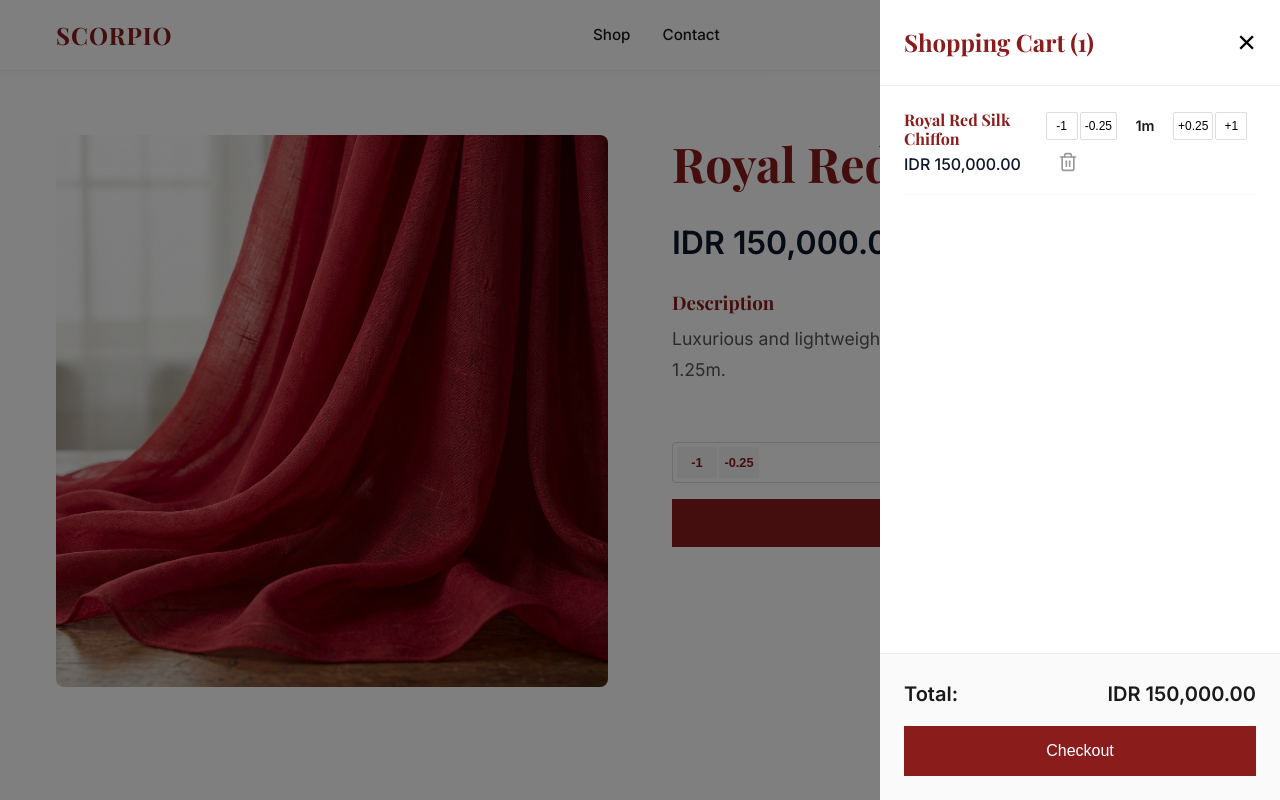
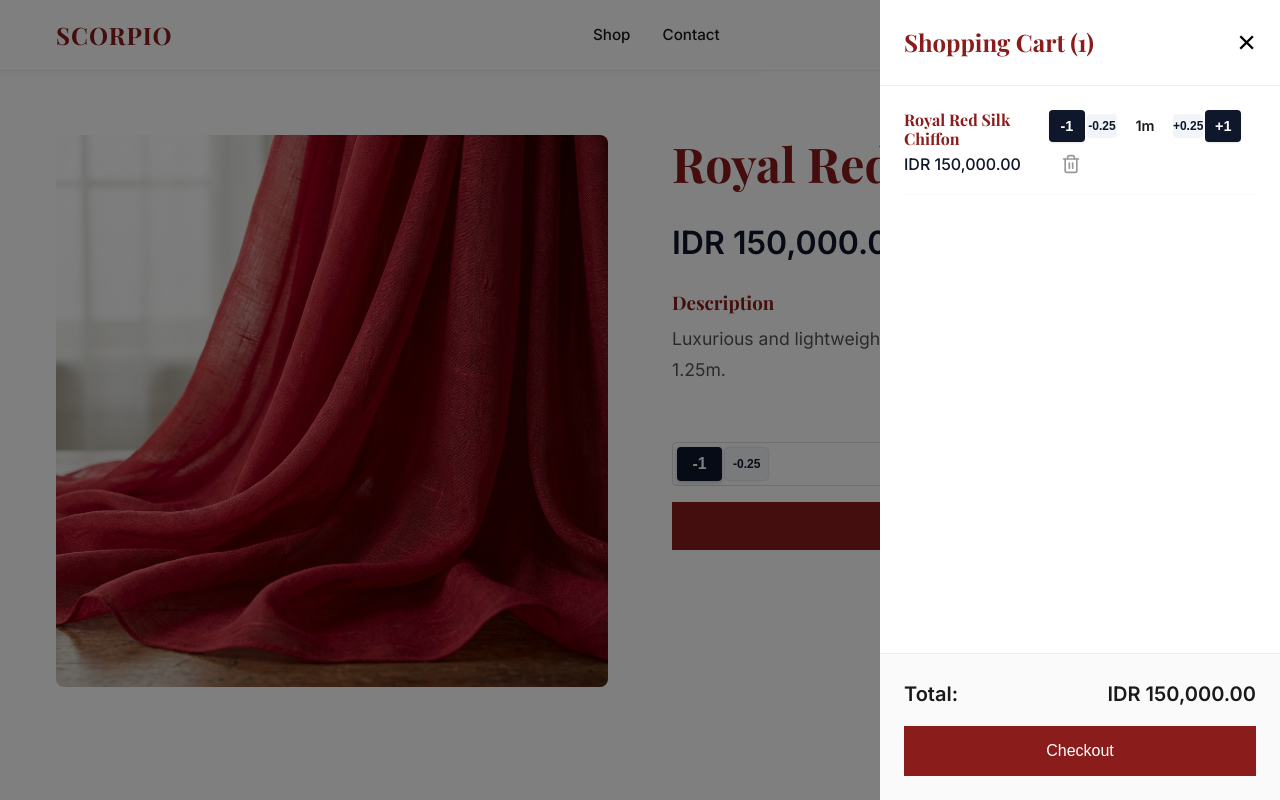
Before and after one commit to AaronDesuu/fabric-web, a Next.js app: page /en/shop/silk-chiffon-red in a window 1280 px wide. Both pictures are taken after a click on the button "ADD TO CART". Built offline with nearby package versions, Linux system fonts and the light colour scheme.

Commit message:
feat: Introduce `AddToCart` component with quantity controls and `CartSidebar` for displaying and managing cart items.

```diff
--- a/components/AddToCart.js
+++ b/components/AddToCart.js
@@ -26,8 +26,8 @@ export default function AddToCart({ product, label }) {
         <div className={styles.container}>
             <div className={styles.quantityControl}>
                 <div className={styles.buttonGroup}>
-                    <button onClick={() => updateQuantity(-1)} className={styles.qtyBtn} title="-1m">-1</button>
-                    <button onClick={() => updateQuantity(-0.25)} className={styles.qtyBtn} title="-0.25m">-0.25</button>
+                    <button onClick={() => updateQuantity(-1)} className={`${styles.qtyBtn} ${styles.qtyBtnMain}`} title="-1m">-1</button>
+                    <button onClick={() => updateQuantity(-0.25)} className={`${styles.qtyBtn} ${styles.qtyBtnSub}`} title="-0.25m">-0.25</button>
                 </div>
 
                 <input
@@ -40,8 +40,8 @@ export default function AddToCart({ product, label }) {
                 />
 
                 <div className={styles.buttonGroup}>
-                    <button onClick={() => updateQuantity(0.25)} className={styles.qtyBtn} title="+0.25m">+0.25</button>
-                    <button onClick={() => updateQuantity(1)} className={styles.qtyBtn} title="+1m">+1</button>
+                    <button onClick={() => updateQuantity(0.25)} className={`${styles.qtyBtn} ${styles.qtyBtnSub}`} title="+0.25m">+0.25</button>
+                    <button onClick={() => updateQuantity(1)} className={`${styles.qtyBtn} ${styles.qtyBtnMain}`} title="+1m">+1</button>
                 </div>
             </div>
             <button
--- a/components/AddToCart.module.css
+++ b/components/AddToCart.module.css
@@ -22,20 +22,51 @@
 }
 
 .qtyBtn {
-    background: #f5f5f5;
     border: none;
-    padding: 0.5rem 0.25rem;
     cursor: pointer;
-    font-size: 0.8rem;
-    font-weight: 600;
-    color: var(--color-primary);
-    transition: background 0.2s;
-    min-width: 40px;
-    border-radius: 2px;
+    background: transparent;
+    transition: all 0.2s;
+    border-radius: 4px;
+    display: flex;
+    align-items: center;
+    justify-content: center;
 }
 
 .qtyBtn:hover {
-    background: #e0e0e0;
+    transform: translateY(-1px);
+}
+
+.qtyBtnMain {
+    padding: 0.5rem 0.75rem;
+    font-size: 1rem;
+    font-weight: 700;
+    min-width: 45px;
+    background: var(--color-secondary);
+    /* Midnight Blue */
+    color: white;
+    box-shadow: 0 2px 4px rgba(15, 23, 42, 0.2);
+}
+
+.qtyBtnMain:hover {
+    background: #1e293b;
+    /* Slightly lighter midnight blue */
+    box-shadow: 0 4px 6px rgba(15, 23, 42, 0.3);
+}
+
+.qtyBtnSub {
+    padding: 0.25rem 0.5rem;
+    font-size: 0.75rem;
+    font-weight: 600;
+    min-width: 35px;
+    background: #f1f5f9;
+    /* Slate 100 */
+    color: var(--color-secondary);
+    border: 1px solid #e2e8f0;
+}
+
+.qtyBtnSub:hover {
+    background: #e2e8f0;
+    color: var(--color-primary);
 }
 
 .qtyInput {
--- a/components/CartSidebar.js
+++ b/components/CartSidebar.js
@@ -60,13 +60,13 @@ export default function CartSidebar({ locale }) {
                                     </div>
                                     <div className={styles.controls}>
                                         <div className={styles.qtyGroup}>
-                                            <button onClick={() => changeQuantity(item, -1)} title="-1m">-1</button>
-                                            <button onClick={() => changeQuantity(item, -0.25)} title="-0.25m">-0.25</button>
+                                            <button onClick={() => changeQuantity(item, -1)} title="-1m" className={styles.btnMain}>-1</button>
+                                            <button onClick={() => changeQuantity(item, -0.25)} title="-0.25m" className={styles.btnSub}>-0.25</button>
                                         </div>
                                         <span className={styles.qtyDisplay}>{item.quantity}m</span>
                                         <div className={styles.qtyGroup}>
-                                            <button onClick={() => changeQuantity(item, 0.25)} title="+0.25m">+0.25</button>
-                                            <button onClick={() => changeQuantity(item, 1)} title="+1m">+1</button>
+                                            <button onClick={() => changeQuantity(item, 0.25)} title="+0.25m" className={styles.btnSub}>+0.25</button>
+                                            <button onClick={() => changeQuantity(item, 1)} title="+1m" className={styles.btnMain}>+1</button>
                                         </div>
                                         <button
                                             onClick={() => setItemToRemove(item.id)}
--- a/components/CartSidebar.module.css
+++ b/components/CartSidebar.module.css
@@ -90,22 +90,51 @@
 }
 
 .qtyGroup button {
-    width: auto;
-    min-width: 32px;
-    height: 28px;
-    border: 1px solid #ddd;
-    background: white;
+    border: none;
     cursor: pointer;
-    font-size: 0.75rem;
-    font-weight: 500;
-    padding: 0 4px;
-    border-radius: 2px;
-    transition: background 0.2s;
+    border-radius: 4px;
+    transition: all 0.2s;
+    display: flex;
+    align-items: center;
+    justify-content: center;
 }
 
 .qtyGroup button:hover {
-    background: #f5f5f5;
-    border-color: #ccc;
+    transform: translateY(-1px);
+}
+
+.btnMain {
+    width: auto;
+    min-width: 36px;
+    height: 32px;
+    font-size: 0.9rem;
+    font-weight: 700;
+    background: var(--color-secondary);
+    /* Midnight Blue */
+    color: white;
+    box-shadow: 0 1px 2px rgba(0, 0, 0, 0.1);
+}
+
+.btnMain:hover {
+    background: #1e293b;
+}
+
+.btnSub {
+    width: auto;
+    min-width: 30px;
+    height: 24px;
+    font-size: 0.75rem;
+    font-weight: 600;
+    background: #f1f5f9;
+    color: var(--color-secondary);
+    border: 1px solid #e2e8f0;
+    margin-top: 4px;
+    /* Slight alignment offset */
+}
+
+.btnSub:hover {
+    background: #e2e8f0;
+    color: var(--color-primary);
 }
 
 .qtyDisplay {
```
Also changed, not shown: .claude/settings.local.json (added).
